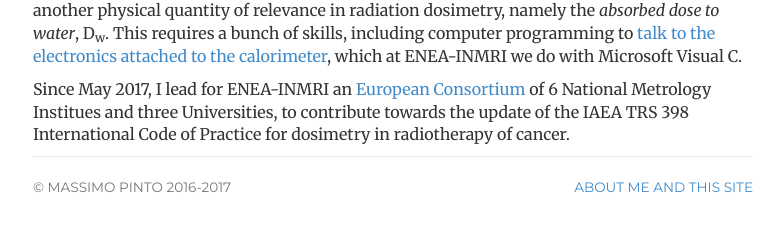
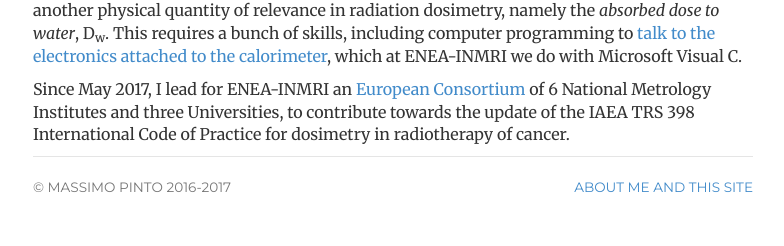
Before and after one commit to massimopinto/massimopinto.github.io, a Jekyll site: the page built from about/index.html, in a window 1280 px wide. Shown: the part 1128-1374 px from the top of the page, without its empty margins (247-1031 px from the left). Built offline with Jekyll 4.4.1, drawn with Linux system fonts in a browser that asks for light colours.

Commit message:
updated photo, corrected for a minor typo.
updated photo, corrected for a minor typo.

```diff
--- a/about/index.html
+++ b/about/index.html
@@ -27,6 +27,6 @@
 <p>
 In the spring of 2010 I obtained a permanent research position at the Italian National Institute of Ionizing Radiation Metrology, <a href="http://www.inmri.enea.it">ENEA-INMRI</a>. I now work in the Dosimetry division, directed by Dr. Maria Pia Toni, where I am responsible for the primary Standards of <em>air kerma</em>. Over the past few years, I was first trained on <em>free air chambers</em> and the primary measurements of air kerma that can be obtained usin them. Gradually I moved on to Monte Carlo techniques, using the particle transport code <em>penelope</em> from the Universitat Politecnica de Catalunya.  More recently, from 2014, I began working on calorimeters to obtain primary measurements of another physical quantity of relevance in radiation dosimetry, namely the <em>absorbed dose to water</em>, D<sub>w</sub>. This requires a bunch of skills, including computer programming to <a href="https://github.com/massimopinto/minerva">talk to the electronics attached to the calorimeter</a>, which at ENEA-INMRI we do with Microsoft Visual C.
 </p>
-<p>Since May 2017, I lead for ENEA-INMRI an <a href="http://www.rtnorm.eu">European Consortium</a> of 6 National Metrology Institues and three Universities, to contribute towards the update of the IAEA TRS 398 International Code of Practice for dosimetry in radiotherapy of cancer.</p>
+<p>Since May 2017, I lead for ENEA-INMRI an <a href="http://www.rtnorm.eu">European Consortium</a> of 6 National Metrology Institutes and three Universities, to contribute towards the update of the IAEA TRS 398 International Code of Practice for dosimetry in radiotherapy of cancer.</p>
 
 </div><!-- /.blurb -->
--- a/index.html
+++ b/index.html
@@ -10,7 +10,7 @@
 <!-- <div class="jumbotron"> -->
 <div class="row marketing">
 	<div class="col-sm-4">
-	<img  class="img-circle avatar" alt="Massimo Pinto" src="img/Massimo2016.jpeg">
+	<img  class="img-circle avatar" alt="Massimo Pinto" src="img/Massimo2017.jpeg">
 	</div>
 	<div itemscope itemtype="http://data-vocabulary.org/Person" class="col-sm-8">
 	<p class="lead">Hi, my name is <span itemprop="name">Massimo Pinto</span> and I am a research scientist working in the field of radiation dosimetry.</p>
```
Also changed, not shown: img/Massimo2017.jpeg (added), 2 other files.
